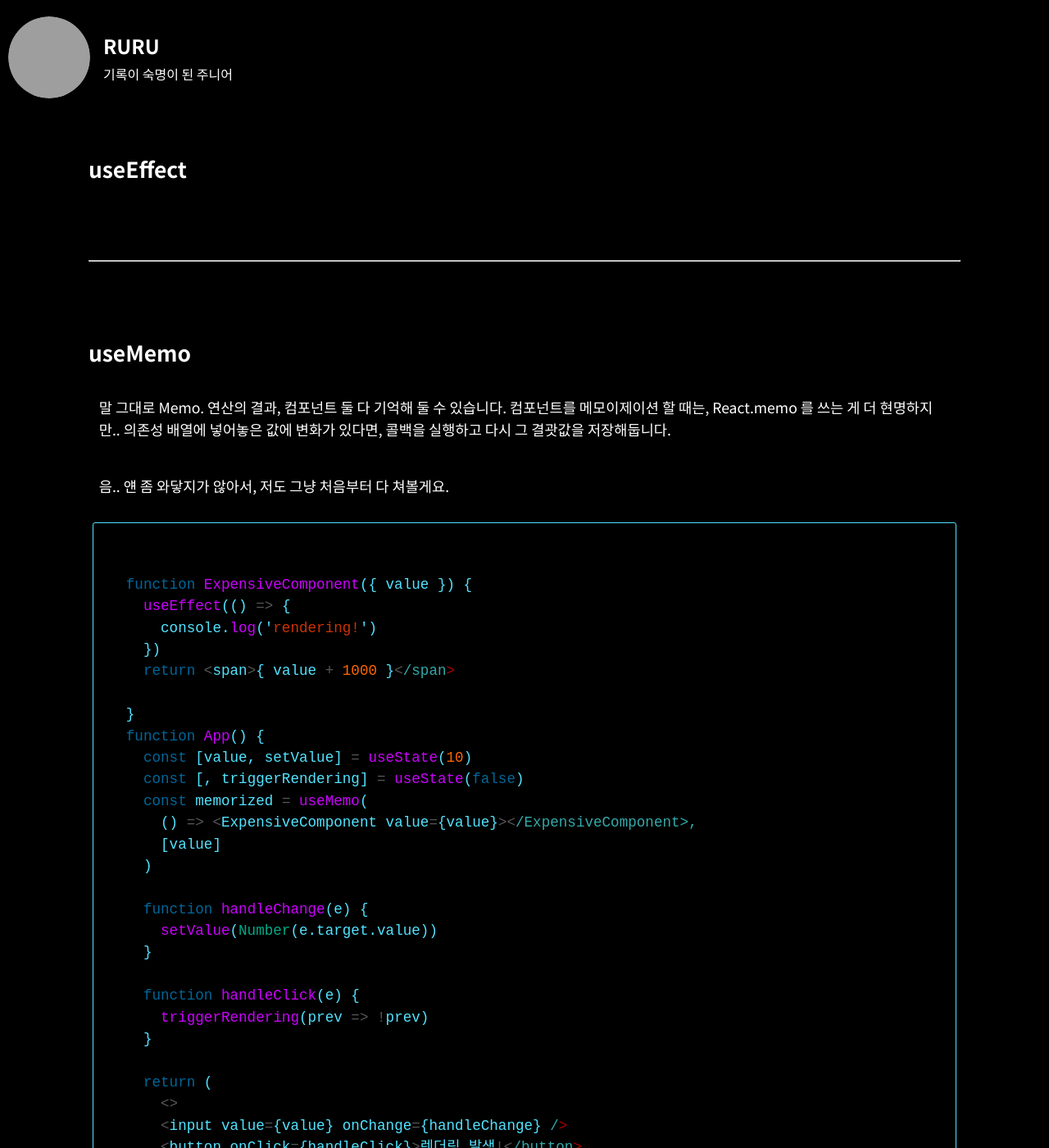
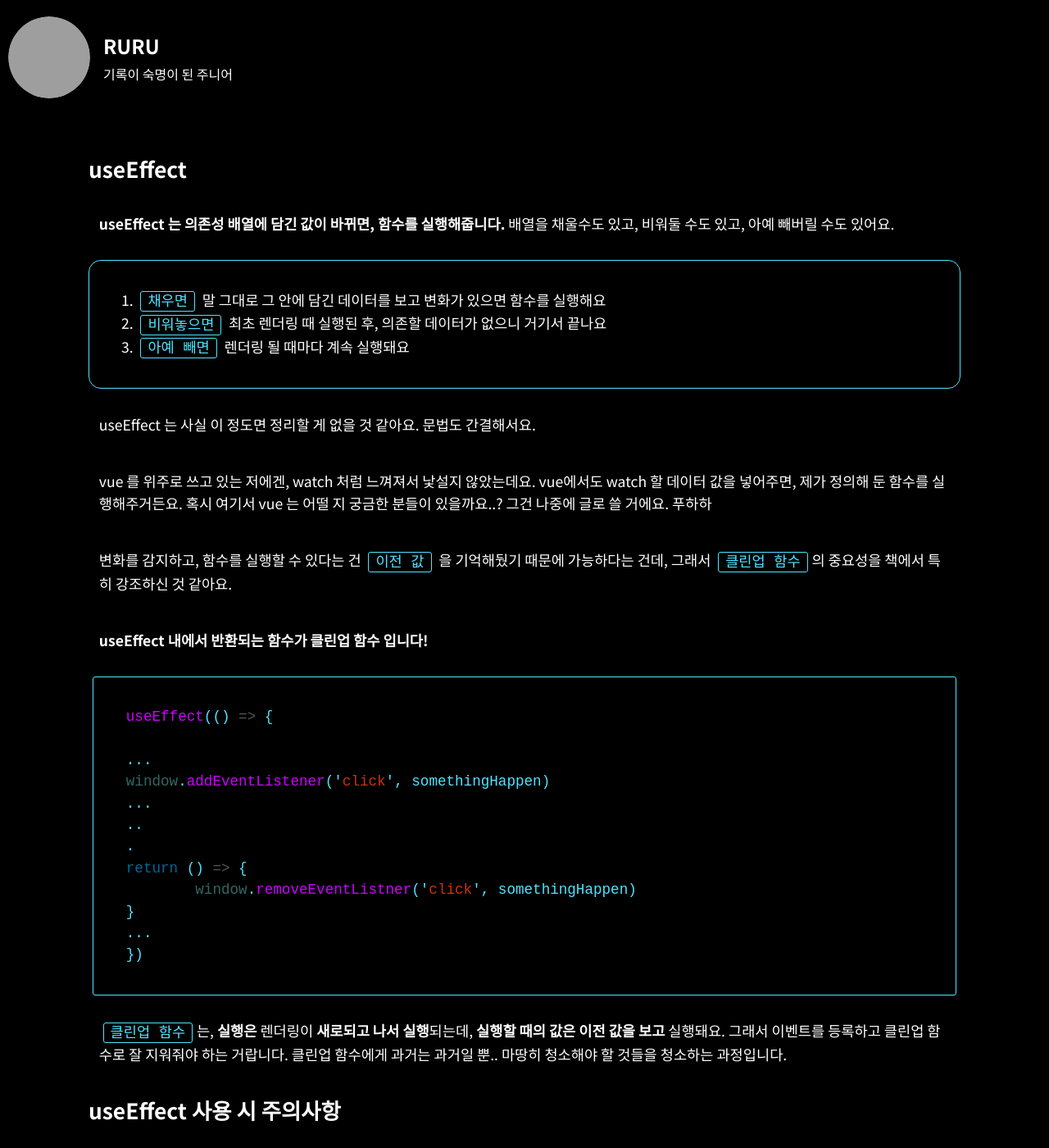
Before and after one commit to Park-Se-Jeong/Park-Se-Jeong.github.io, a Jekyll site: the page built from _posts/2023-11-30-숨참고-HOOK-DIVE-(작성중).markdown, in a window 1280 px wide and 1400 px high, scrolled down 8965 px. Shown: the whole window at 82% size. Built offline with Jekyll 4.4.1, drawn with Linux system fonts in a browser that asks for light colours; comment, search, counter and statistics services are not loaded; some of the changed text lies outside the part shown; grey boxes are pictures that could not be loaded.

Commit message:
modify(post): hook 글 작성중

````diff
--- a/_posts/2023-11-30-숨참고-HOOK-DIVE-(작성중).markdown
+++ b/_posts/2023-11-30-숨참고-HOOK-DIVE-(작성중).markdown
@@ -199,13 +199,57 @@ useState 는 드디어 끝! 이제 useEffect 로 가봅시다.
 
 ## useEffect
 
+**useEffect 는 의존성 배열에 담긴 값이 바뀌면, 함수를 실행해줍니다.**
+배열을 채울수도 있고, 비워둘 수도 있고, 아예 빼버릴 수도 있어요.
+
+> 1. `채우면` 말 그대로 그 안에 담긴 데이터를 보고 변화가 있으면 함수를 실행해요
+> 2. `비워놓으면` 최초 렌더링 때 실행된 후, 의존할 데이터가 없으니 거기서 끝나요
+> 3. `아예 빼면` 렌더링 될 때마다 계속 실행돼요
+
+useEffect 는 사실 이 정도면 정리할 게 없을 것 같아요. 문법도 간결해서요.
+
+vue 를 위주로 쓰고 있는 저에겐, watch 처럼 느껴져서 낯설지 않았는데요.
+vue에서도 watch 할 데이터 값을 넣어주면, 제가 정의해 둔 함수를 실행해주거든요.
+혹시 여기서 vue 는 어떨 지 궁금한 분들이 있을까요..? 그건 나중에 글로 쓸 거에요. 푸하하
+
+
+변화를 감지하고, 함수를 실행할 수 있다는 건 `이전 값` 을 기억해뒀기 때문에 가능하다는 건데,
+그래서 `클린업 함수`의 중요성을 책에서 특히 강조하신 것 같아요.
+
+**useEffect 내에서 반환되는 함수가 클린업 함수 입니다!**
 
 
 
+```javascript
+useEffect(() => {
+
+...
+window.addEventListener('click', somethingHappen)
+...
+..
+.
+return () => {
+	window.removeEventListner('click', somethingHappen)
+}
+...
+})
+```
+
+
+`클린업 함수`는, **실행은** 렌더링이 **새로되고 나서 실행**되는데, **실행할 때의 값은 이전 값을 보고** 실행돼요.
+그래서 이벤트를 등록하고 클린업 함수로 잘 지워줘야 하는 거랍니다.
+클린업 함수에게 과거는 과거일 뿐.. 마땅히 청소해야 할 것들을 청소하는 과정입니다.
 
 
 
+## useEffect 사용 시 주의사항
 
+우선! 무슨 내용인 지만 간단하게 훑고 갑시다.
+
+> 1. 의존성 배열은 웬만하면 비우지 마세요
+> 2. 실행할 함수에 이름을 붙여주세요
+> 3. 로직이 과도하게 커지는 건 피해주세요
+> 4. 굳이 불필요한 외부 함수를 만들진 마세요
 
 
 
````
